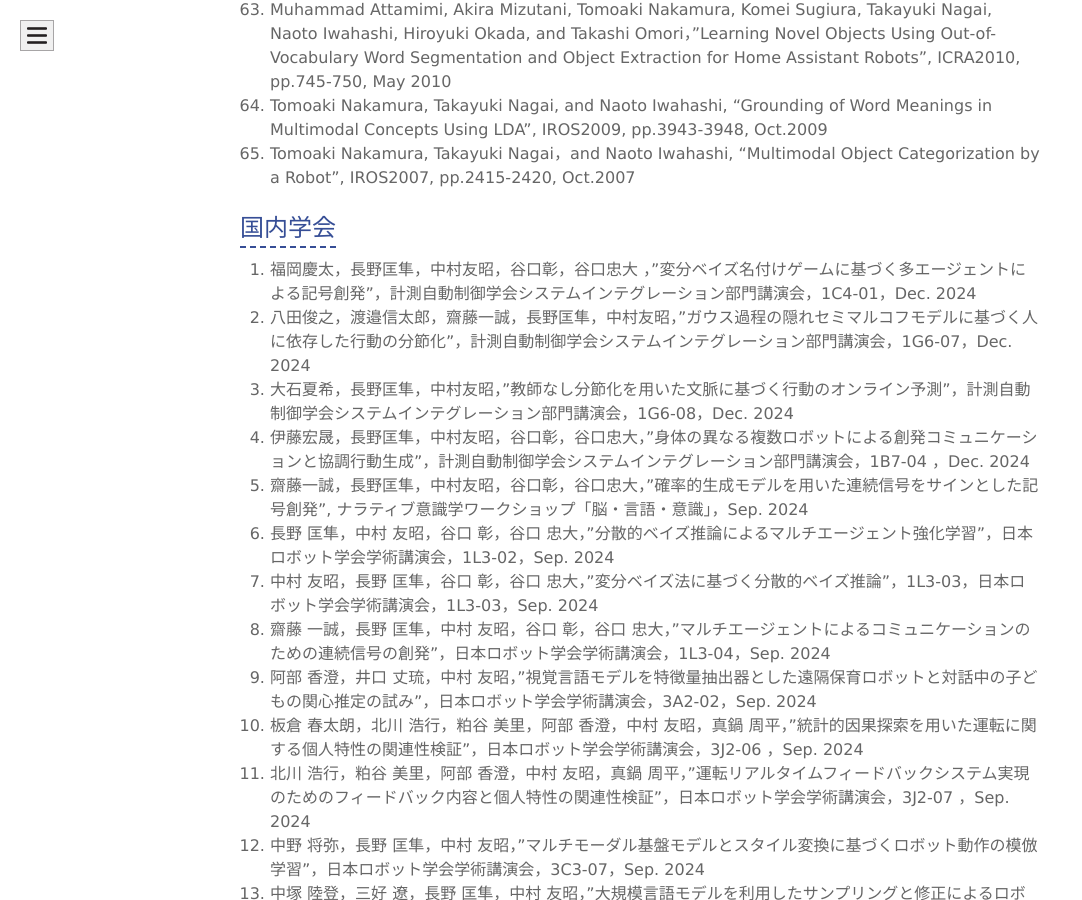
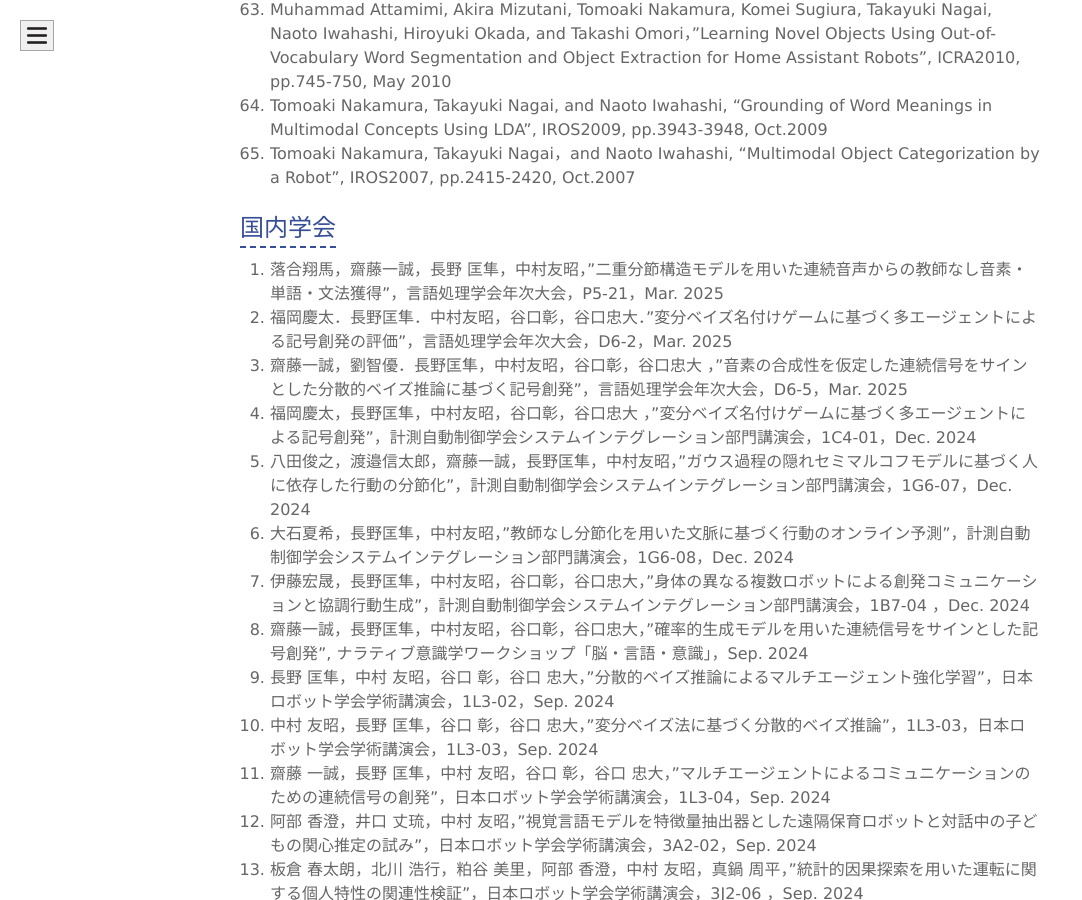
Before and after one commit to naka-lab/naka-lab.github.io, a Jekyll site: the page built from subpages/pub.md, in a window 1280 px wide and 900 px high, scrolled down 9746 px. Shown: the whole window, without its empty margins (0-1082 px from the left). Built offline with Jekyll 4.4.1, drawn with Linux system fonts in a browser that asks for light colours; some of the changed text lies outside the part shown.

Commit message:
Update pub.md

```diff
--- a/subpages/pub.md
+++ b/subpages/pub.md
@@ -158,6 +158,9 @@ Signal Processing, pp. 13-16, Feb. 2020
 
 
 ## 国内学会
+1. 落合翔馬，齋藤一誠，長野 匡隼，中村友昭，"二重分節構造モデルを用いた連続音声からの教師なし音素・単語・文法獲得"，言語処理学会年次大会，P5-21，Mar. 2025
+1. 福岡慶太．長野匡隼．中村友昭，谷口彰，谷口忠大．"変分ベイズ名付けゲームに基づく多エージェントによる記号創発の評価"，言語処理学会年次大会，D6-2，Mar. 2025
+1. 齋藤一誠，劉智優．長野匡隼，中村友昭，谷口彰，谷口忠大 ，"音素の合成性を仮定した連続信号をサインとした分散的ベイズ推論に基づく記号創発"，言語処理学会年次大会，D6-5，Mar. 2025
 1. 福岡慶太，長野匡隼，中村友昭，谷口彰，谷口忠大	，"変分ベイズ名付けゲームに基づく多エージェントによる記号創発"，計測自動制御学会システムインテグレーション部門講演会，1C4-01，Dec. 2024
 1. 八田俊之，渡邉信太郎，齋藤一誠，長野匡隼，中村友昭，"ガウス過程の隠れセミマルコフモデルに基づく人に依存した行動の分節化"，計測自動制御学会システムインテグレーション部門講演会，1G6-07，Dec. 2024
 1. 大石夏希，長野匡隼，中村友昭，"教師なし分節化を用いた文脈に基づく行動のオンライン予測"，計測自動制御学会システムインテグレーション部門講演会，1G6-08，Dec. 2024
@@ -451,6 +454,8 @@ Signal Processing, pp. 13-16, Feb. 2020
 
 
 ## 受賞
+1. 言語処理学会第31回年次大会 優秀賞（対象765件中14件）
+    - 齋藤一誠，劉智優．長野匡隼，中村友昭，谷口彰，谷口忠大 ，"音素の合成性を仮定した連続信号をサインとした分散的ベイズ推論に基づく記号創発"，言語処理学会年次大会，D6-5，Mar. 2025
 1. SI2024 優秀講演表彰
     - 八田俊之，渡邉信太郎，齋藤一誠，長野匡隼，中村友昭，"ガウス過程の隠れセミマルコフモデルに基づく人に依存した行動の分節化"，計測自動制御学会システムインテグレーション部門講演会，1G6-07，Dec. 2024
 1. Advanced Robotics Best Survey Paper Award, Sep. 2024
```
